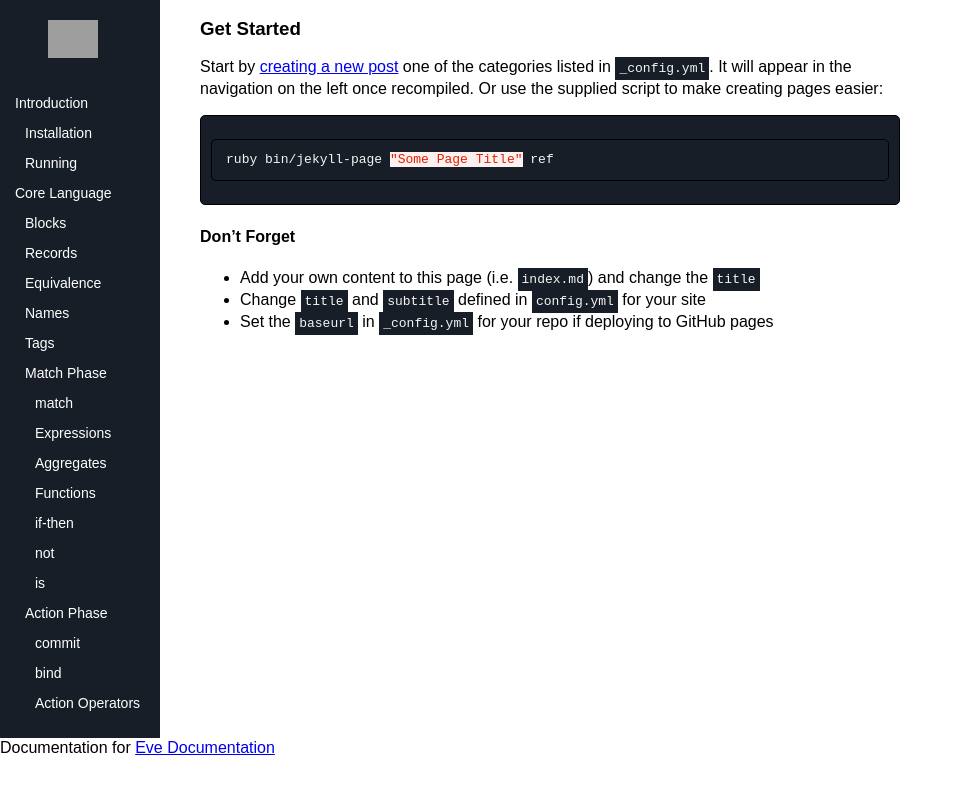
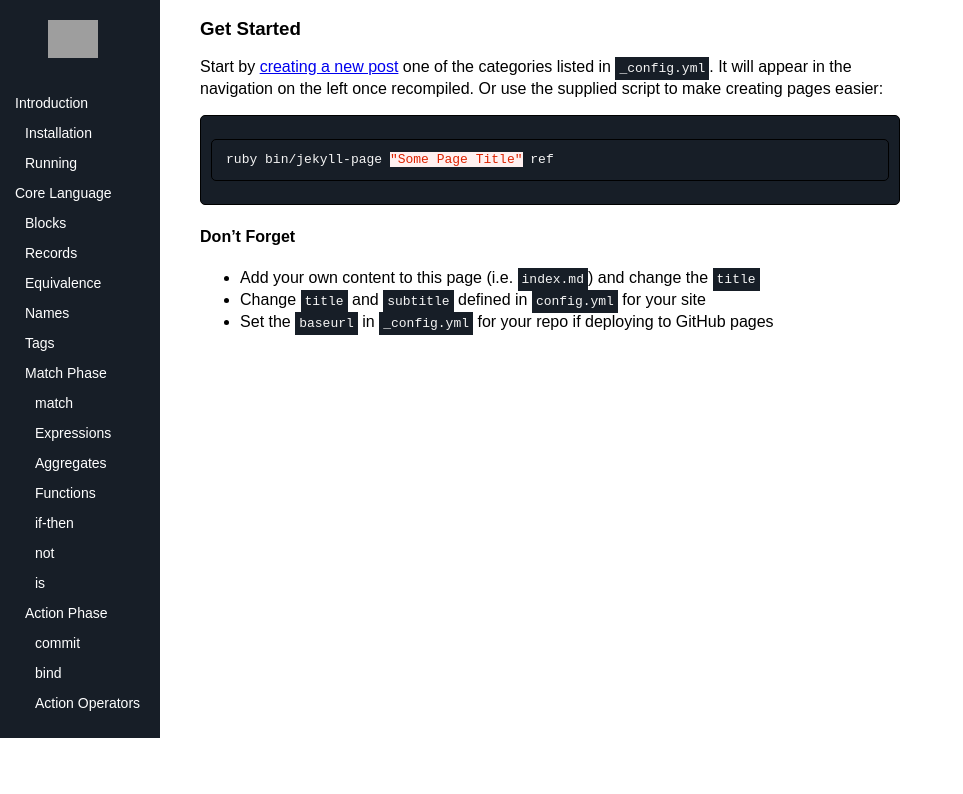
Before and after one commit to witheve/docs, a Jekyll site: the page built from index.md, in a window 1280 px wide. Shown: the top 794 px of the page, without its empty margins (0-963 px from the left). Built offline with Jekyll 4.4.1, drawn with Linux system fonts in a browser that asks for light colours; grey boxes are pictures that could not be loaded.

Commit message:
remove footer

```diff
--- a/_layouts/default.html
+++ b/_layouts/default.html
@@ -86,11 +86,6 @@
             </div>
             {% endif %}
 
-            <div class="row">
-                <div id="footer" class="col-sm-12">
-                    {% include footer.html %}
-                </div>
-            </div>
         </div>
 
         <script>
```
